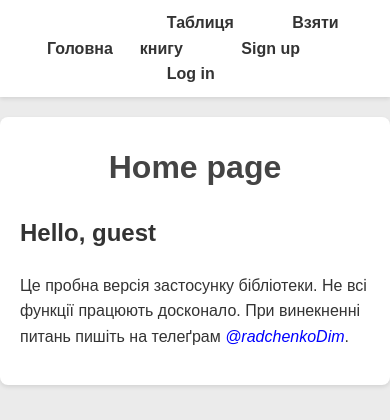
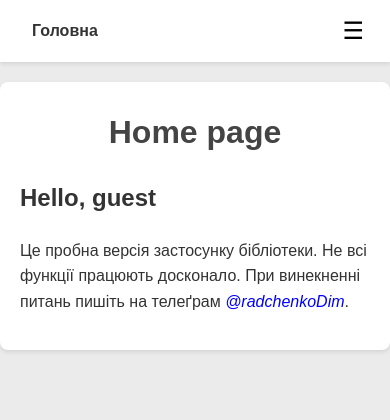
Before and after one commit to radchenkoDim/library, a Django app: page / in a window 390 px wide. Shown: the top 420 px of the page. Run offline with Django 5.2, Linux system fonts and the light colour scheme.

Commit message:
added mobile style for header

```diff
--- a/books/static/books/style.css
+++ b/books/static/books/style.css
@@ -14,8 +14,27 @@ body {
   padding: 10px 20px;
   background-color: white;
   box-shadow: 0 2px 4px rgba(0, 0, 0, 0.1);
+  position: relative;
 }
 .head .head-link {
+  color: #333;
+  text-decoration: none;
+  font-size: 16px;
+  font-weight: bold;
+  margin: 0 15px;
+  padding: 8px 12px;
+  margin-left: 100px;
+  border-radius: 4px;
+  transition: background-color 0.3s ease;
+}
+.head .head-link:hover {
+  color: #ef8368;
+}
+.head .menu {
+  display: flex;
+  flex-direction: row;
+}
+.head .menu a {
   color: #333;
   text-decoration: none;
   font-size: 16px;
@@ -25,8 +44,45 @@ body {
   border-radius: 4px;
   transition: background-color 0.3s ease;
 }
-.head .head-link:hover {
+.head .menu a:hover {
   color: #ef8368;
+}
+.head .menu-toggle {
+  display: none;
+  font-size: 24px;
+  background: none;
+  border: none;
+  cursor: pointer;
+}
+@media (max-width: 768px) {
+  .head .head {
+    justify-content: space-between;
+  }
+  .head .head-link.left {
+    margin-right: auto;
+    margin-left: 0;
+  }
+  .head .menu-toggle {
+    display: block;
+  }
+  .head .menu {
+    display: none;
+    flex-direction: column;
+    align-items: center;
+    position: absolute;
+    top: 100%;
+    right: 0;
+    background: white;
+    box-shadow: 0 4px 8px rgba(0, 0, 0, 0.1);
+    border-radius: 4px;
+    width: 100%;
+  }
+  .head .menu a {
+    margin: 10px 20px;
+  }
+  .head .menu.active {
+    display: flex;
+  }
 }
 
 .container {
--- a/books/static/books/style.scss
+++ b/books/static/books/style.scss
@@ -19,6 +19,7 @@ body {
     padding: 10px 20px;
     background-color: white;
     box-shadow: 0 2px 4px rgba(0, 0, 0, 0.1);
+    position: relative;
 
     .head-link {
         color: #333;
@@ -27,6 +28,7 @@ body {
         font-weight: bold;
         margin: 0 15px;
         padding: 8px 12px;
+        margin-left: 100px;
         border-radius: 4px;
         transition: background-color 0.3s ease;
 
@@ -34,7 +36,72 @@ body {
             color: $orange;
         }
     }
+
+    .menu {
+        display: flex;
+        flex-direction: row;
+
+        a {
+            color: #333;
+            text-decoration: none;
+            font-size: 16px;
+            font-weight: bold;
+            margin: 0 15px;
+            padding: 8px 12px;
+            border-radius: 4px;
+            transition: background-color 0.3s ease;
+
+            &:hover {
+                color: $orange;
+            }
+        }
+    }
+
+    .menu-toggle {
+        display: none; // Приховано за замовчуванням
+        font-size: 24px;
+        background: none;
+        border: none;
+        cursor: pointer;
+    }
+
+    @media (max-width: 768px) {
+        .head {
+            justify-content: space-between;
+        }
+
+        .head-link.left {
+            margin-right: auto;
+            margin-left: 0;
+        }
+
+        .menu-toggle {
+            display: block; // Показати кнопку-гамбургер
+        }
+
+        .menu {
+            display: none; // Приховати меню
+            flex-direction: column;
+            align-items: center;
+            position: absolute;
+            top: 100%;
+            right: 0;
+            background: white;
+            box-shadow: 0 4px 8px rgba(0, 0, 0, 0.1);
+            border-radius: 4px;
+            width: 100%;
+
+            a {
+                margin: 10px 20px;
+            }
+        }
+
+        .menu.active {
+            display: flex; // Показати меню, якщо активне
+        }
+    }
 }
+
 
 // container
 .container {
@@ -120,50 +187,6 @@ h1 {
     @include table($light-blue, #e9ecef, inherit);
 }
 
-
-
-// // table
-// table {
-//     width: 100%;
-//     border-collapse: collapse;
-//     margin-top: 10px;
-
-//     thead {
-//         background-color: $light-blue;
-//         color: #fff;
-
-//         th {
-//             padding: 10px;
-//             text-align: left;
-//             font-size: 14px;
-//         }
-//     }
-
-//     tbody {
-//         tr {
-//             border-bottom: 1px solid #ddd;
-
-//             &:nth-child(even) {
-//                 background-color: #f2f2f2;
-//             }
-
-//             &:hover {
-//                 background-color: #e9ecef;
-//             }
-
-//             td {
-//                 padding: 10px;
-//                 font-size: 14px;
-
-//                 a {
-//                     text-decoration: none;
-//                     color: inherit;
-//                 }
-//             }
-//         }
-//     }
-// }
-
 .highlight {
     background-color: yellow;
     color: black;
--- a/books/templates/books/layout.html
+++ b/books/templates/books/layout.html
@@ -12,7 +12,8 @@
 <body>
     <div class="head">
         <a class="head-link left" href="{% url 'index' %}">Головна</a>
-        <div class="head-right">
+        <button class="menu-toggle" aria-label="Toggle menu">☰</button>
+        <div class="menu">
             <a class="head-link" href="{% url 'books:table' %}">Таблиця</a>
             <a class="head-link" href="{% url 'take_book:take_book' %}">Взяти книгу</a>
             {% if user.is_authenticated %}
@@ -27,5 +28,16 @@
         {% block body %}
         {% endblock %}
     </div>
+
+    <script>
+        document.addEventListener("DOMContentLoaded", function () {
+            const toggleButton = document.querySelector(".menu-toggle");
+            const menu = document.querySelector(".menu");
+
+            toggleButton.addEventListener("click", function () {
+                menu.classList.toggle("active");
+            });
+        });
+    </script>
 </body>
 </html>
```
Also changed, not shown: maj_lib/settings.py (+10 -2 lines), 1 other file.
